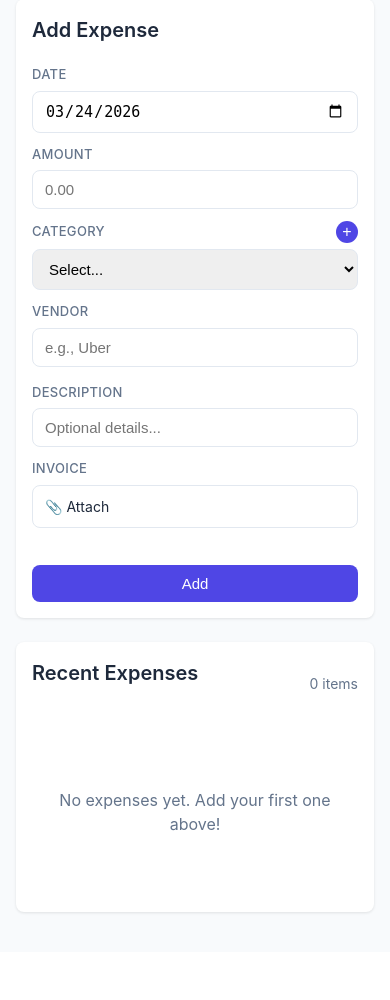
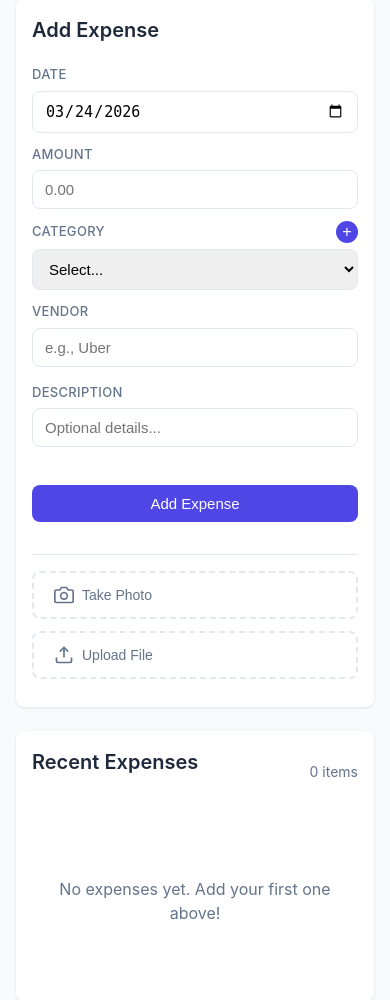
Before and after one commit to Kuechenfenster/expensemanager, a Flask app: page / in a window 390 px wide. Shown: the part 77-1077 px from the top of the page. Before the commit the page ends 991 px from the top, so only its background shows below. Run offline with Flask 3, Linux system fonts and the light colour scheme; data comes from the database, SQL or seed files in the repository; data that the repository does not hold is empty.

Commit message:
Add camera button and invoice review modal with OCR learning
- Camera button for mobile photo capture
- File upload button for images/PDFs
- Review modal with preview and editable fields
- Tracks corrections to improve future OCR
- Vendor-to-category smart matching

```diff
--- a/app/static/css/style.css
+++ b/app/static/css/style.css
@@ -477,3 +477,147 @@ body {
     .expense-table th, .expense-table td { padding: 8px; }
     .col-desc { max-width: 100px; overflow: hidden; text-overflow: ellipsis; white-space: nowrap; }
 }
+
+/* Upload Section */
+.upload-section {
+    margin-top: 16px;
+    padding-top: 16px;
+    border-top: 1px solid var(--border);
+}
+
+.upload-buttons {
+    display: flex;
+    gap: 12px;
+}
+
+.upload-btn {
+    display: flex;
+    align-items: center;
+    gap: 8px;
+    padding: 12px 20px;
+    border: 2px dashed var(--border);
+    border-radius: var(--radius);
+    background: white;
+    color: var(--secondary);
+    font-size: 14px;
+    cursor: pointer;
+    transition: all 0.2s;
+}
+
+.upload-btn:hover {
+    border-color: var(--primary);
+    color: var(--primary);
+}
+
+.upload-btn svg {
+    width: 20px;
+    height: 20px;
+}
+
+.upload-status {
+    margin-top: 12px;
+    font-size: 14px;
+    color: var(--text-light);
+}
+
+.upload-status.processing {
+    display: flex;
+    align-items: center;
+    gap: 8px;
+    color: var(--primary);
+}
+
+/* Modal Large */
+.modal-large {
+    max-width: 800px;
+    max-height: 90vh;
+    overflow-y: auto;
+}
+
+.modal-subtitle {
+    color: var(--text-light);
+    font-size: 14px;
+    margin-bottom: 20px;
+}
+
+/* Review Content */
+.review-content {
+    display: grid;
+    grid-template-columns: 1fr 1fr;
+    gap: 24px;
+    margin-bottom: 24px;
+}
+
+.review-preview {
+    background: var(--bg);
+    border-radius: var(--radius);
+    padding: 16px;
+    display: flex;
+    align-items: center;
+    justify-content: center;
+    min-height: 300px;
+}
+
+.review-preview img {
+    max-width: 100%;
+    max-height: 400px;
+    object-fit: contain;
+}
+
+.review-fields {
+    display: flex;
+    flex-direction: column;
+    gap: 16px;
+}
+
+.review-fields .form-field label {
+    font-size: 12px;
+    text-transform: uppercase;
+    color: var(--text-light);
+    font-weight: 600;
+}
+
+.review-fields .form-field input,
+.review-fields .form-field select {
+    padding: 10px;
+    border: 1px solid var(--border);
+    border-radius: var(--radius);
+    font-size: 15px;
+    width: 100%;
+}
+
+.ocr-text-preview label {
+    font-size: 12px;
+    text-transform: uppercase;
+    color: var(--text-light);
+    font-weight: 600;
+    margin-bottom: 6px;
+    display: block;
+}
+
+.ocr-preview-box {
+    background: var(--bg);
+    padding: 12px;
+    border-radius: var(--radius);
+    font-size: 12px;
+    color: var(--text-light);
+    max-height: 100px;
+    overflow-y: auto;
+    font-family: monospace;
+    white-space: pre-wrap;
+}
+
+/* Responsive */
+@media (max-width: 768px) {
+    .review-content {
+        grid-template-columns: 1fr;
+    }
+
+    .review-preview {
+        min-height: 200px;
+    }
+
+    .upload-buttons {
+        flex-direction: column;
+    }
+}
--- a/app/static/js/app.js
+++ b/app/static/js/app.js
@@ -1,12 +1,20 @@
 document.addEventListener('DOMContentLoaded', () => {
-    // Form
+    // Form elements
     const form = document.getElementById('expenseForm');
     const dateInput = document.getElementById('date');
-    const fileInput = document.getElementById('invoice');
-    const fileUpload = document.getElementById('fileUpload');
-    const fileName = document.getElementById('fileName');
-    const ocrStatus = document.getElementById('ocrStatus');
+    const amountInput = document.getElementById('amount');
+    const vendorInput = document.getElementById('vendor');
+    const categorySelect = document.getElementById('category');
+    const invoiceFilenameInput = document.getElementById('invoiceFilename');
+    const ocrDataInput = document.getElementById('ocrData');
     const formMessage = document.getElementById('formMessage');
+    const uploadStatus = document.getElementById('uploadStatus');
+
+    // Upload buttons
+    const cameraBtn = document.getElementById('cameraBtn');
+    const fileBtn = document.getElementById('fileBtn');
+    const cameraInput = document.getElementById('cameraInput');
+    const fileInput = document.getElementById('fileInput');
 
     // Category modal
     const addCategoryBtn = document.getElementById('addCategoryBtn');
@@ -16,21 +24,48 @@ document.addEventListener('DOMContentLoaded', () => {
     const newCategoryName = document.getElementById('newCategoryName');
     const categoryError = document.getElementById('categoryError');
 
+    // Review modal
+    const reviewModal = document.getElementById('reviewModal');
+    const reviewImage = document.getElementById('reviewImage');
+    const reviewAmount = document.getElementById('reviewAmount');
+    const reviewDate = document.getElementById('reviewDate');
+    const reviewVendor = document.getElementById('reviewVendor');
+    const reviewCategory = document.getElementById('reviewCategory');
+    const ocrTextPreview = document.getElementById('ocrTextPreview');
+    const skipReviewBtn = document.getElementById('skipReview');
+    const confirmReviewBtn = document.getElementById('confirmReview');
+
+    // Current OCR data for learning
+    let currentOCRData = null;
+    let uploadedFilePath = null;
+
     // Initialize
     dateInput.value = new Date().toISOString().split('T')[0];
 
-    // File upload
-    fileUpload.addEventListener('click', () => fileInput.click());
-    fileInput.addEventListener('change', handleFile);
+    // Camera and file upload handlers
+    cameraBtn.addEventListener('click', () => cameraInput.click());
+    fileBtn.addEventListener('click', () => fileInput.click());
+    cameraInput.addEventListener('change', (e) => handleFileUpload(e.target.files[0]));
+    fileInput.addEventListener('change', (e) => handleFileUpload(e.target.files[0]));
 
-    function handleFile(e) {
-        const file = e.target.files[0];
+    function handleFileUpload(file) {
         if (!file) return;
 
-        fileName.textContent = file.name;
+        const allowedTypes = ['image/jpeg', 'image/png', 'image/gif', 'image/bmp', 'image/tiff', 'application/pdf'];
+        const maxSize = 16 * 1024 * 1024;
 
-        // OCR processing
-        ocrStatus.style.display = 'flex';
+        if (!allowedTypes.includes(file.type)) {
+            showMessage('Please upload an image (JPG, PNG) or PDF', 'error');
+            return;
+        }
+
+        if (file.size > maxSize) {
+            showMessage('File too large. Max 16MB.', 'error');
+            return;
+        }
+
+        uploadStatus.innerHTML = '<span class="spinner"></span> Processing invoice with OCR...';
+        uploadStatus.className = 'upload-status processing';
 
         const formData = new FormData();
         formData.append('invoice', file);
@@ -41,24 +76,130 @@ document.addEventListener('DOMContentLoaded', () => {
         })
         .then(r => r.json())
         .then(data => {
-            ocrStatus.style.display = 'none';
+            uploadStatus.innerHTML = '';
+            uploadStatus.className = 'upload-status';
 
-            if (data.success && data.extracted_data) {
-                const d = data.extracted_data;
-                if (d.amount) document.getElementById('amount').value = d.amount.toFixed(2);
-                if (d.date) document.getElementById('date').value = d.date;
-                if (d.vendor) document.getElementById('vendor').value = d.vendor;
-                showMessage('Invoice data extracted!', 'success');
+            if (data.success) {
+                uploadedFilePath = data.filename;
+                invoiceFilenameInput.value = data.filename;
+
+                // Store OCR data for review
+                currentOCRData = {
+                    filename: data.filename,
+                    filepath: data.filepath,
+                    extracted: data.extracted_data,
+                    full_text: data.extracted_data.raw_text,
+                    original_amount: data.extracted_data.amount,
+                    original_date: data.extracted_data.date,
+                    original_vendor: data.extracted_data.vendor
+                };
+
+                // Show review modal
+                openReviewModal(file, data.extracted_data);
+            } else {
+                showMessage(data.error || 'Failed to process invoice', 'error');
             }
         })
-        .catch(() => {
-            ocrStatus.style.display = 'none';
+        .catch(err => {
+            uploadStatus.innerHTML = '';
+            showMessage('Error: ' + err.message, 'error');
         });
     }
 
-    // Form submit
-    if (form) {
-        form.addEventListener('submit', e => {
+    function openReviewModal(file, extractedData) {
+        // Show image preview
+        if (file.type.startsWith('image/')) {
+            const reader = new FileReader();
+            reader.onload = (e) => {
+                reviewImage.src = e.target.result;
+                reviewImage.style.display = 'block';
+            };
+            reader.readAsDataURL(file);
+        } else {
+            reviewImage.src = '';
+            reviewImage.style.display = 'none';
+            reviewImage.parentElement.innerHTML = '<p style="color: var(--text-light)">📄 PDF uploaded</p>';
+        }
+
+        // Populate extracted data
+        reviewAmount.value = extractedData.amount ? extractedData.amount.toFixed(2) : '';
+        reviewDate.value = extractedData.date || '';
+        reviewVendor.value = extractedData.vendor || '';
+
+        // Set category if vendor matches
+        if (extractedData.vendor) {
+            // Try to find matching category based on vendor name
+            const matchingCat = findCategoryForVendor(extractedData.vendor);
+            if (matchingCat) {
+                reviewCategory.value = matchingCat;
+            }
+        }
+
+        // Show OCR text preview
+        ocrTextPreview.textContent = extractedData.raw_text || 'No text detected';
+
+        reviewModal.classList.add('active');
+    }
+
+    function findCategoryForVendor(vendor) {
+        const vendorLower = vendor.toLowerCase();
+        const mappings = {
+            'uber': 'Transport',
+            'taxi': 'Transport',
+            'train': 'Transport',
+            'flight': 'Transport',
+            'hotel': 'Hotel',
+            'restaurant': 'Meals',
+            'cafe': 'Meals',
+            'coffee': 'Meals'
+        };
+
+        for (const [key, cat] of Object.entries(mappings)) {
+            if (vendorLower.includes(key)) return cat;
+        }
+        return null;
+    }
+
+    function closeReviewModal() {
+        reviewModal.classList.remove('active');
+    }
+
+    skipReviewBtn.addEventListener('click', () => {
+        closeReviewModal();
+        showMessage('Invoice saved. Fill in details manually.', 'info');
+    });
+
+    confirmReviewBtn.addEventListener('click', () => {
+        // Copy review data to main form
+        amountInput.value = reviewAmount.value;
+        dateInput.value = reviewDate.value;
+        vendorInput.value = reviewVendor.value;
+        if (reviewCategory.value) {
+            categorySelect.value = reviewCategory.value;
+        }
+
+        // Prepare OCR correction data for learning
+        const wasCorrected = (
+            reviewAmount.value != currentOCRData.original_amount ||
+            reviewDate.value != currentOCRData.original_date ||
+            reviewVendor.value != currentOCRData.original_vendor
+        );
+
+        ocrDataInput.value = JSON.stringify({
+            filename: currentOCRData.filename,
+            original_amount: currentOCRData.original_amount,
+            original_date: currentOCRData.original_date,
+            original_vendor: currentOCRData.original_vendor,
+            full_text: currentOCRData.full_text,
+            was_corrected: wasCorrected
+        });
+
+        closeReviewModal();
+        showMessage('Data confirmed. Click "Add Expense" to save.', 'success');
+    });
+
+    // Form submission
+    form.addEventListener('submit', (e) => {
         e.preventDefault();
 
         const btn = form.querySelector('.btn-primary');
@@ -77,16 +218,15 @@ document.addEventListener('DOMContentLoaded', () => {
             } else {
                 showMessage(data.error || 'Error', 'error');
                 btn.disabled = false;
-                    btn.textContent = 'Add';
+                btn.textContent = 'Add Expense';
             }
         })
         .catch(err => {
             showMessage('Error: ' + err.message, 'error');
             btn.disabled = false;
-                btn.textContent = 'Add';
+            btn.textContent = 'Add Expense';
         });
     });
-    }
 
     // Delete
     document.querySelectorAll('.delete-btn').forEach(btn => {
@@ -96,24 +236,22 @@ document.addEventListener('DOMContentLoaded', () => {
             fetch(`/api/expenses/${btn.dataset.id}`, { method: 'DELETE' })
             .then(r => r.json())
             .then(data => {
-                if (data.success) {
-                    btn.closest('tr').remove();
-                }
+                if (data.success) btn.closest('tr').remove();
             });
         });
     });
 
     // Category modal
-    if (addCategoryBtn) {
     addCategoryBtn.addEventListener('click', () => {
         categoryModal.classList.add('active');
         newCategoryName.value = '';
         categoryError.textContent = '';
         newCategoryName.focus();
     });
-    }
 
-    closeModalBtn.addEventListener('click', () => categoryModal.classList.remove('active'));
+    closeModalBtn.addEventListener('click', () => {
+        categoryModal.classList.remove('active');
+    });
 
     saveCategoryBtn.addEventListener('click', () => {
         const name = newCategoryName.value.trim();
@@ -130,19 +268,14 @@ document.addEventListener('DOMContentLoaded', () => {
         .then(r => r.json())
         .then(data => {
             if (data.success) {
-                // Add to dropdowns
-                const select = document.getElementById('category');
-                const filter = document.getElementById('categoryFilter');
-
-                const opt1 = new Option(data.category, data.category);
-                select.add(opt1);
-                select.value = data.category;
-
-                if (filter) {
-                    const opt2 = new Option(data.category, data.category);
-                    filter.add(opt2);
+                // Add to all dropdowns
+                [categorySelect, reviewCategory].forEach(sel => {
+                    if (sel) {
+                        const opt = new Option(data.category, data.category);
+                        sel.add(opt);
                     }
-
+                });
+                categorySelect.value = data.category;
                 categoryModal.classList.remove('active');
             } else {
                 categoryError.textContent = data.error || 'Failed to add';
@@ -154,55 +287,16 @@ document.addEventListener('DOMContentLoaded', () => {
         if (e.key === 'Enter') saveCategoryBtn.click();
     });
 
-    // Analytics filters
-    const monthFilter = document.getElementById('monthFilter');
-    const categoryFilter = document.getElementById('categoryFilter');
-    const clearFiltersBtn = document.getElementById('clearFilters');
-
-    // Load months
-    if (monthFilter) {
-        fetch('/api/months')
-        .then(r => r.json())
-        .then(data => {
-            if (data.success) {
-                data.months.forEach(m => {
-                    const [y, month] = m.split('-');
-                    const date = new Date(y, month - 1);
-                    const opt = new Option(date.toLocaleDateString('en-US', { month: 'long', year: 'numeric' }), m);
-                    monthFilter.add(opt);
+    // Close modals on outside click
+    window.addEventListener('click', (e) => {
+        if (e.target === reviewModal) closeReviewModal();
+        if (e.target === categoryModal) categoryModal.classList.remove('active');
     });
-            }
-        });
-    }
-
-    // Apply filters on analytics page
-    function updateAnalytics() {
-        const params = new URLSearchParams();
-        if (monthFilter?.value) params.append('month', monthFilter.value);
-        if (categoryFilter?.value) params.append('category', categoryFilter.value);
-
-        fetch(`/api/summary?${params}`)
-        .then(r => r.json())
-        .then(data => {
-            document.getElementById('totalAmount').textContent = `€${data.total.toFixed(2)}`;
-            document.getElementById('expenseCount').textContent = `${data.count} expenses`;
-        });
-    }
-
-    if (monthFilter) monthFilter.addEventListener('change', updateAnalytics);
-    if (categoryFilter) categoryFilter.addEventListener('change', updateAnalytics);
-    if (clearFiltersBtn) {
-        clearFiltersBtn.addEventListener('click', () => {
-            if (monthFilter) monthFilter.value = '';
-            if (categoryFilter) categoryFilter.value = '';
-            updateAnalytics();
-        });
-    }
 
     function showMessage(msg, type) {
         formMessage.textContent = msg;
         formMessage.className = `message ${type}`;
         formMessage.style.display = 'block';
-        setTimeout(() => formMessage.style.display = 'none', 4000);
+        setTimeout(() => formMessage.style.display = 'none', 5000);
     }
 });
--- a/app/templates/index.html
+++ b/app/templates/index.html
@@ -43,30 +42,42 @@
                 <input type="text" id="description" name="description" placeholder="Optional details...">
             </div>
 
-            <div class="form-field file-field">
-                <label for="invoice">Invoice</label>
-                <div class="file-upload" id="fileUpload">
-                    <input type="file" id="invoice" name="invoice" accept="image/*,.pdf" hidden>
-                    <span class="file-label">📎 Attach</span>
-                    <span class="file-name" id="fileName"></span>
-                </div>
-            </div>
-
             <div class="form-field submit-field">
                 <label>&nbsp;</label>
-                <button type="submit" class="btn-primary">Add</button>
+                <button type="submit" class="btn-primary">Add Expense</button>
             </div>
         </div>
 
-        <div id="ocrStatus" class="ocr-status" style="display: none;">
-            <span class="spinner"></span> Reading invoice...
+        <!-- Camera/File Upload -->
+        <div class="upload-section">
+            <div class="upload-buttons">
+                <button type="button" class="upload-btn" id="cameraBtn">
+                    <svg viewBox="0 0 24 24" fill="none" stroke="currentColor" stroke-width="2">
+                        <path d="M23 19a2 2 0 0 1-2 2H3a2 2 0 0 1-2-2V8a2 2 0 0 1 2-2h4l2-3h6l2 3h4a2 2 0 0 1 2 2z"/>
+                        <circle cx="12" cy="13" r="4"/>
+                    </svg>
+                    Take Photo
+                </button>
+                <button type="button" class="upload-btn" id="fileBtn">
+                    <svg viewBox="0 0 24 24" fill="none" stroke="currentColor" stroke-width="2">
+                        <path d="M21 15v4a2 2 0 0 1-2 2H5a2 2 0 0 1-2-2v-4"/>
+                        <polyline points="17 8 12 3 7 8"/>
+                        <line x1="12" y1="3" x2="12" y2="15"/>
+                    </svg>
+                    Upload File
+                </button>
+            </div>
+            <input type="file" id="cameraInput" accept="image/*" capture="environment" hidden>
+            <input type="file" id="fileInput" accept="image/*,.pdf" hidden>
+            <input type="hidden" id="invoiceFilename" name="invoice_filename">
+            <input type="hidden" id="ocrData" name="ocr_data">
+            <div id="uploadStatus" class="upload-status"></div>
         </div>
 
         <div id="formMessage" class="message" style="display: none;"></div>
     </form>
 </section>
 
-<!-- Expenses List -->
 <section class="section">
     <div class="section-header">
         <h2 class="section-title">Recent Expenses</h2>
```
Also changed, not shown: other parts of app/templates/index.html (+53 -7 lines). Lines whose indentation alone changed are shown as unchanged.
